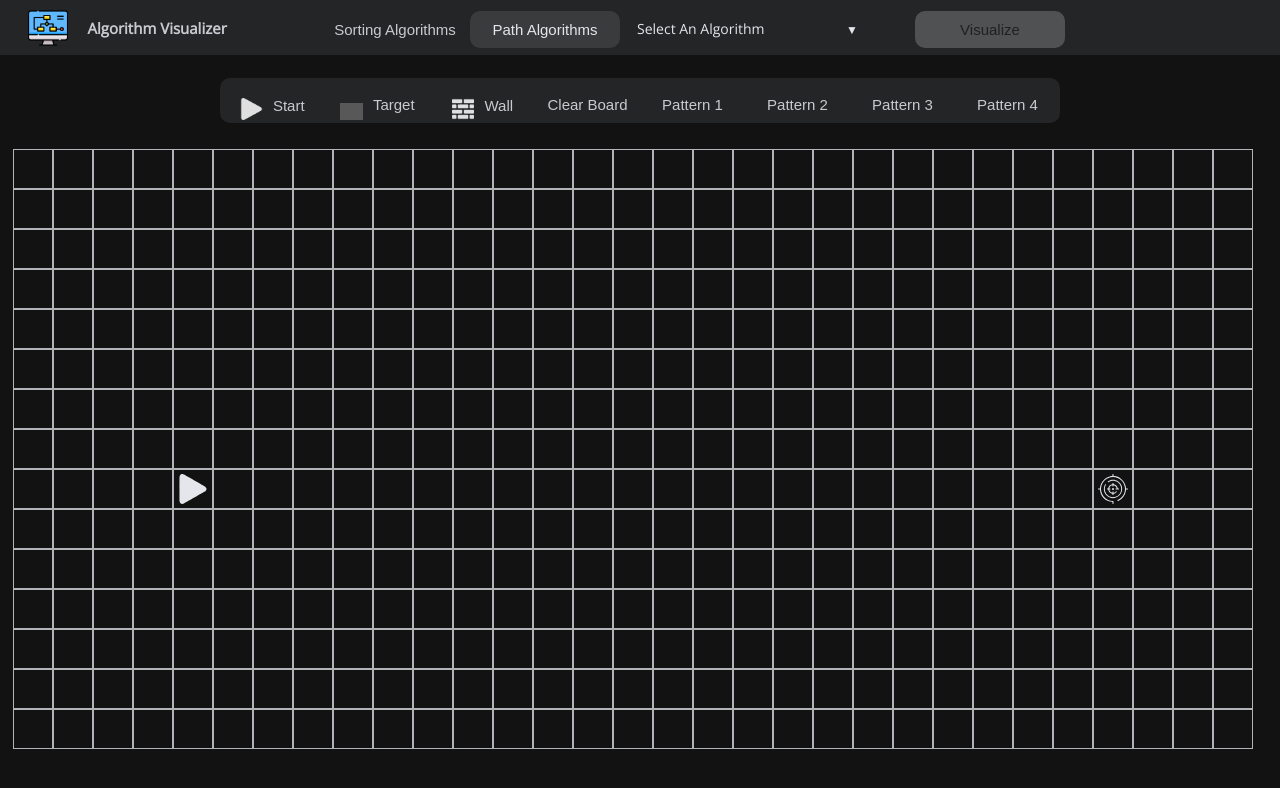
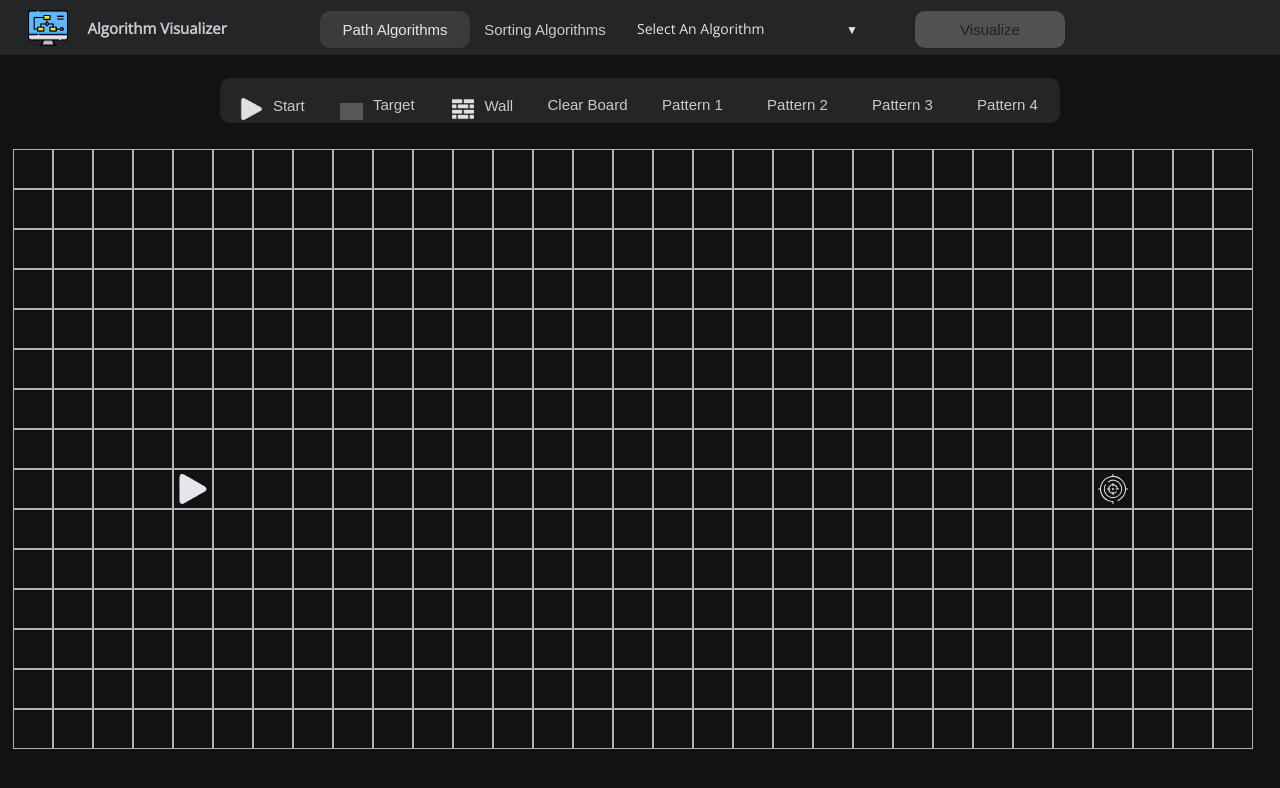
Before and after one commit to saianirudh1/algorithm-visualizer, a React (Create React App) app: page / in a window 1280 px wide. Shown: the top 788 px of the page. Built offline with nearby package versions, Linux system fonts and the light colour scheme; grey boxes are pictures that could not be loaded.

Commit message:
Added comments for A*

```diff
--- a/src/algorithms/pathAlgorithms/aStarAlgorithm.js
+++ b/src/algorithms/pathAlgorithms/aStarAlgorithm.js
@@ -6,10 +6,33 @@ import {
 } from '../../utils/pathUtils';
 import classes from '../../components/path/Box.module.css';
 
+/**
+ * @summary Calculates the Manhattan distance between to coordinates
+ *
+ * @param {number} x1 x coordinate for box 1
+ * @param {number} y1 y coordinate for box 1
+ * @param {number} x2 x coordinate for box 2
+ * @param {number} y2 y coordinate for box 2
+ *
+ * @returns {number} Manhattan Distance
+ */
+
 const manhattanDist = function (x1, y1, x2, y2) {
   return Math.abs(x1 - x2) + Math.abs(y1 - y2);
 };
 
+/**
+ * @summary Sets the hScore value to each Box in the grid.
+ * The hscore value is defined as the Manhattan distance between the current box and the finish box.
+ *
+ * In terms of the A* Search Algorithm - the hScore must be a value which predicts the distance between the current position
+ * and the finished position
+ *
+ * @param {Array} grid The entire grid
+ * @param {Box} finishBox The box where the user has placed the target i.e (where our search is finished)
+ *
+ * @returns {void}
+ */
 const calcHscore = function (grid, finishBox) {
   for (let row = 0; row < grid.length; row++) {
     for (let col = 0; col < grid[0].length; col++) {
@@ -23,6 +46,14 @@ const calcHscore = function (grid, finishBox) {
   }
 };
 
+/**
+ * @summary This function is used to determine the closest Box to the finish. This is not optimal as this can be done if we store the
+ * openSet in an min-heap or PriorityQueue
+ *
+ * @param {Array} arr
+ *
+ * @returns {number} The Box with the minimum Fscore
+ */
 const getClosest = function (arr) {
   let minFScore = Infinity;
   let min = null;
@@ -43,9 +74,17 @@ const getClosest = function (arr) {
   return min;
 };
 
-const dir = [-1, 0, 1, 0, -1];
-
+/**
+ * @summary This function is used to perform the A* Search Alogirithm.
+ * Learn more about A* Search here - https://en.wikipedia.org/wiki/A*_search_algorithm
+ *
+ * @param {Array} grid
+ * @param {Box} startBox
+ *
+ * @returns {Array} The visited Boxes in order which they were evaluated.
+ */
 const aStarAlgorithm = function (grid, startBox) {
+  const dir = [-1, 0, 1, 0, -1];
   let openSet = [];
   openSet.push(startBox);
 
@@ -93,6 +132,13 @@ const aStarAlgorithm = function (grid, startBox) {
   return visitedBoxes;
 };
 
+/**
+ * @summary This function is used to animate the boxes in order by simply adding the 'box-visited' class to each box-div in the dom
+ *
+ * @param {Array} visited
+ *
+ * @returns {Promise}
+ */
 const animateVisitedBoxes = function (visited) {
   const promises = [];
   for (let index = 0; index < visited.length; index++) {
@@ -121,6 +167,15 @@ const animateVisitedBoxes = function (visited) {
   return Promise.all(promises);
 };
 
+/**
+ * @summary This function is used to animate the boxes of the shortest path by exploring the previous boxes attached.
+ * The animation is done by simply adding the 'box-shortest-path' class to each box-div in the dom
+ *
+ * @param {Box} lastBox
+ *
+ * @returns {Promise}
+ */
+
 const animateShortestPath = function (lastBox) {
   const promises = [];
 
@@ -148,12 +203,27 @@ const animateShortestPath = function (lastBox) {
   return Promise.all(promises);
 };
 
+/**
+ * @summary This function is used to animate the startBox if the finishBox is unreachable
+ *
+ * @param {Box} startBox
+ *
+ * @returns {void}
+ */
+
 const animateFailure = function (startBox) {
   const start = document.getElementById(`box-${startBox.row}-${startBox.col}`);
   start.classList.remove(classes['box-visited']);
   start.classList.add(classes['box-failure']);
 };
 
+/**
+ * @summary This function is used to render the A* Search animations when the user clicks the 'Visualize' button.
+ *
+ * @param {Array} grid
+ *
+ * @returns {Promise}
+ */
 export const renderAStarSearch = async function (grid) {
   const finishBox = grid[FINISH_NODE_ROW][FINISH_NODE_COL];
   const startBox = grid[START_NODE_ROW][START_NODE_COL];
--- a/src/components/header/NavBar.jsx
+++ b/src/components/header/NavBar.jsx
@@ -60,17 +60,16 @@ function NavBar() {
     <nav>
       <ul className={classes.navlist}>
         <Button
+          className={type === 'path' ? classes['btn--selected'] : ''}
+          onClick={pathButtonHandler}
+        >
+          Path Algorithms
+        </Button>
+        <Button
           className={type === 'sort' ? classes['btn--selected'] : ''}
           onClick={sortButtonHandler}
         >
           Sorting Algorithms
-        </Button>
-
-        <Button
-          className={type === 'path' ? classes['btn--selected'] : ''}
-          onClick={pathButtonHandler}
-        >
-          Path Algorithms
         </Button>
         <NavList type={type} enableVisualize={enableVisualize} />
         <Button
```
